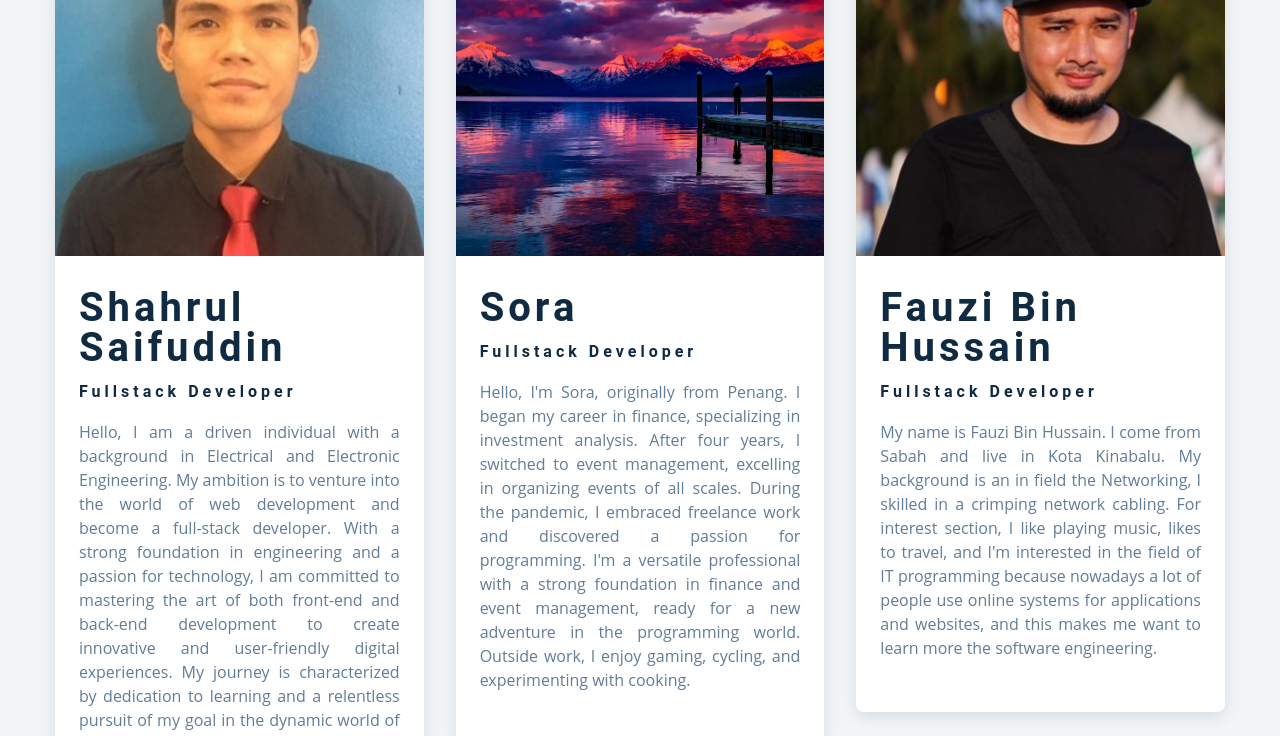
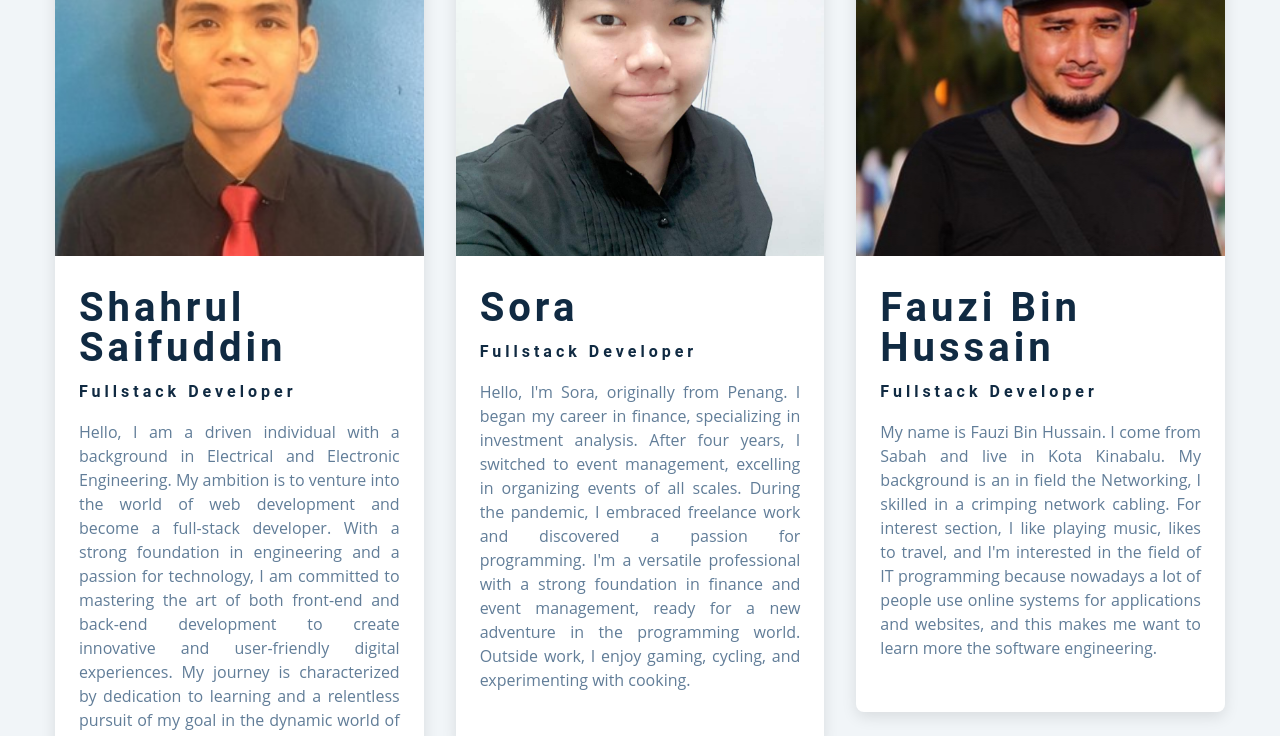
Before and after one commit to ShahrulSaifuddin/assignment-2-html-css, a plain HTML site: page index.html in a window 1280 px wide. Shown: the part 1094-1830 px from the top of the page. Drawn offline with Linux system fonts and the light colour scheme; a web font is replaced by a local one.

Commit message:
update about sora

```diff
--- a/index.html
+++ b/index.html
@@ -97,7 +97,7 @@
           </article>
           <!-- single person -->
           <article class="about-us">
-            <img src="./images/hero.jpg" alt="" class="img" />
+            <img src="./images/sora.jpeg" alt="" class="img" />
             <div class="info">
               <h2>Sora</h2>
               <h4>fullstack developer</h4>
```
Also changed, not shown: images/sora.jpeg (added).
